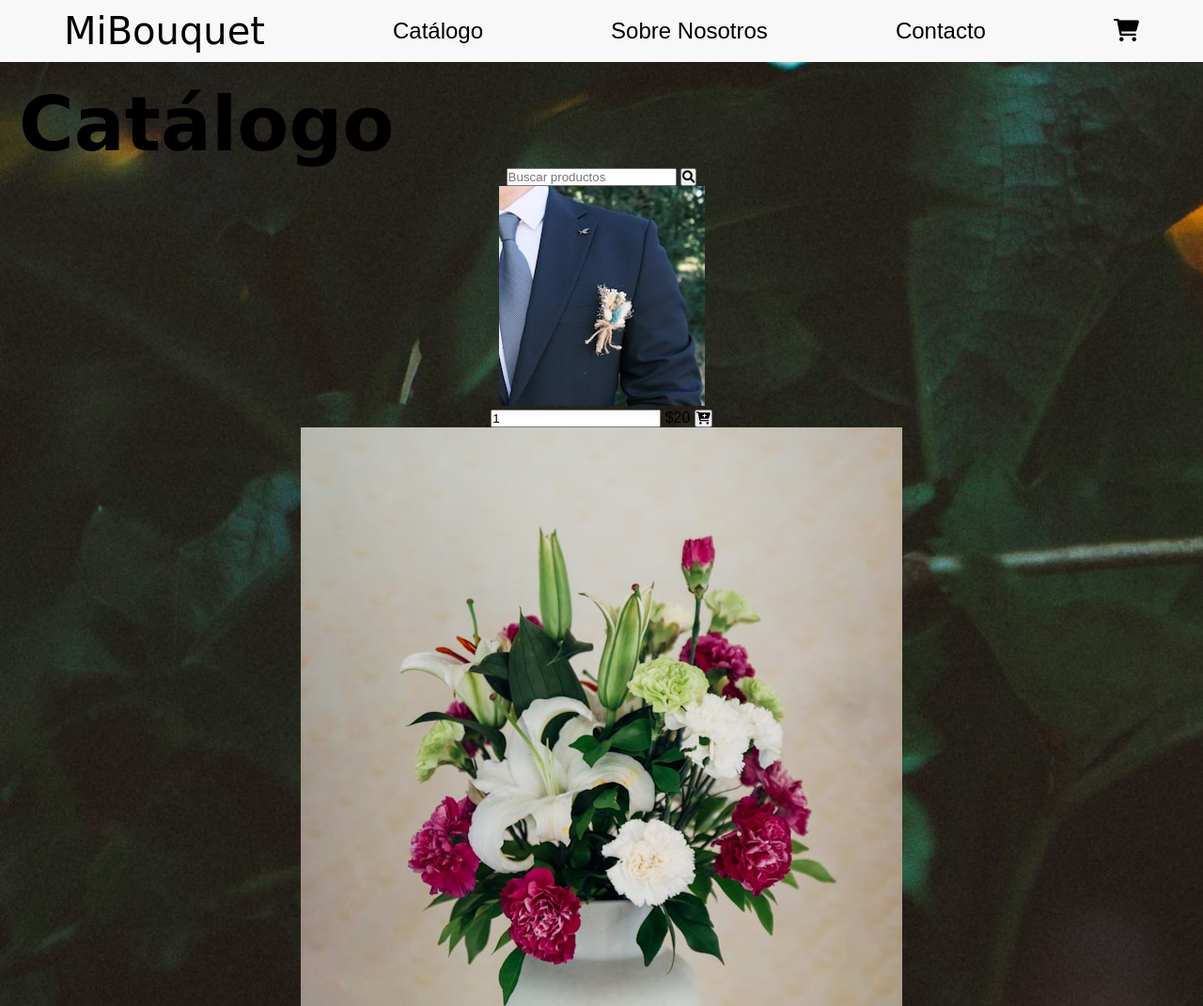
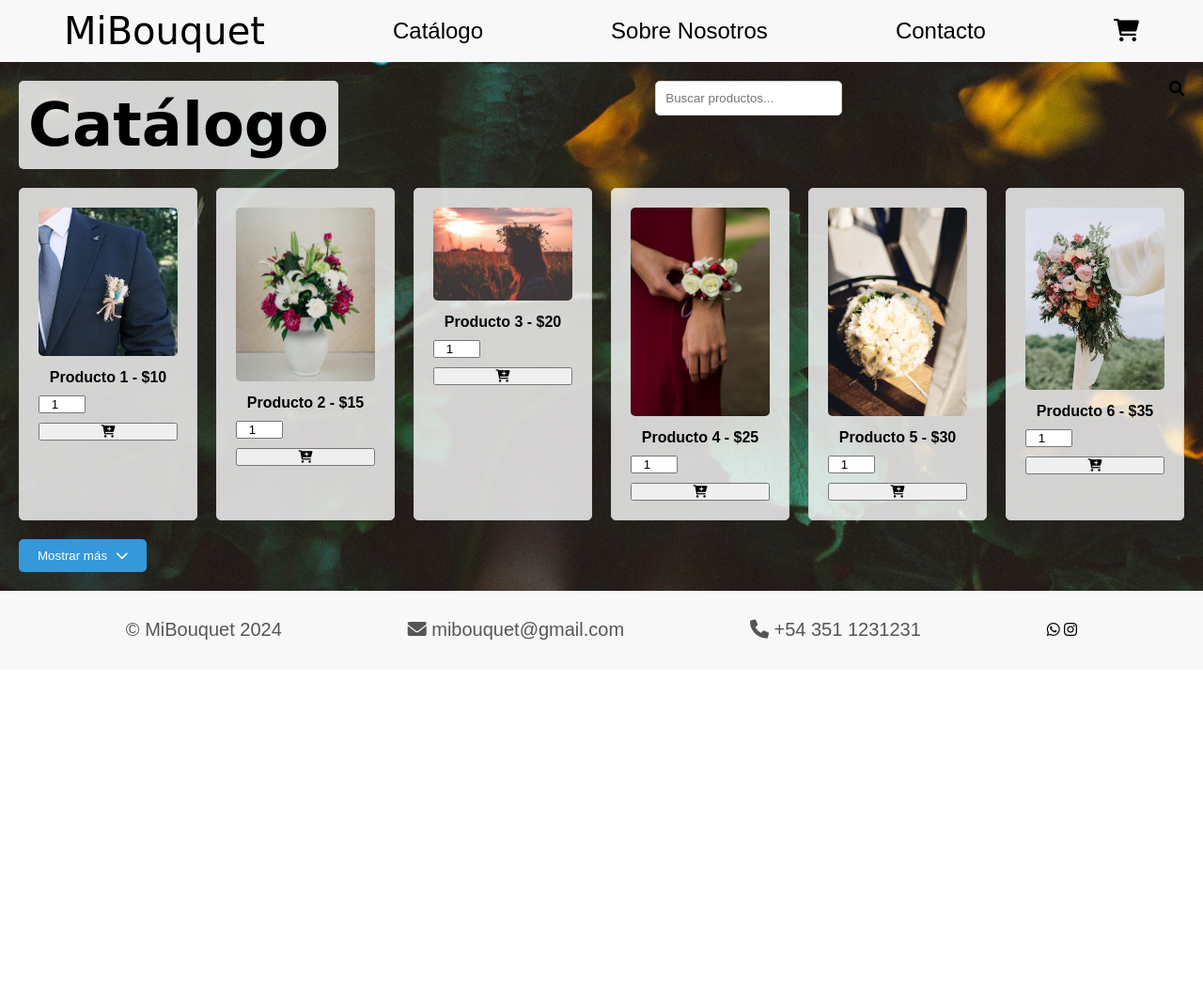
Before and after one commit to juanfierro/PreEntrega2_Fierro, a plain HTML site: page pages/catalogo.html in a window 1280 px wide. Shown: the top 1071 px of the page at 94% size. After the commit the page ends 800 px from the top, so only its background shows below. Drawn offline with Linux system fonts and the light colour scheme; a web font is replaced by a local one.

Commit message:
index responsive, sobre nosotros maquetado, catalogo proceso de responsive

```diff
--- a/css/styles.css
+++ b/css/styles.css
@@ -1,5 +1,17 @@
 @import url('https://fonts.googleapis.com/css2?family=Imperial+Script&display=swap');
 @import url('https://fonts.googleapis.com/css2?family=Imbue&display=swap');
+
+
+
+/* PARA TENER EN CUENTA
+Es buena idea pensar a la hora de configurar los estilos que, como lo mas solicitado es la interfaz
+para celular, principalmente se piensan los estilos para dicha vista "mobile". Por lo que se debe hacer
+en ambos "@media" es condicionar que cambien los estilos, principalmente por defecto para mobile,
+dependiendo del tamaño de la pantalla.
+primero le damos estilos a grids por defecto para la vista mobile y despues condicionamos para las vistas
+mas grandes*/
+
+
 
 *{
     margin: 0;
@@ -26,8 +38,6 @@ header {
     padding: 10px 0;
     box-shadow: 0 2px 4px rgba(0, 0, 0, 0.1);
 }
-
-
 
 
 
@@ -62,13 +72,13 @@ main {
 
 h1{
     font-family: 'Imperial Script', cursive;
-    font-size: 5rem;
+    font-size: 4rem;
     display: flex;
 }
 
 h2{
     font-family: 'Imperial Script', cursive;
-    font-size: 4rem;
+    font-size: 3rem;
     display: flex;
 }
 
@@ -81,6 +91,13 @@ h2{
     font-family: 'Imbue', sans-serif;
     font-size: 2rem;
 }
+
+.fuente-italica {
+    font-size: 2rem;
+    margin-bottom: 20px;
+    font-style: italic;
+}
+
 
 ul {
     list-style-type: none;
@@ -227,9 +244,175 @@ footer .footer-row p:last-child {
     box-sizing: border-box;
 }
 
+
+/* Estilos para la seccion "Catalogo" */
+
+.search-section {
+    display: flex;
+    justify-content: space-between;
+    align-items: center;
+    margin-bottom: 20px;
+    flex-direction: column;
+
+}
+
+.search-section h1 {
+    background-color: rgba(255, 255, 255, 0.8);
+    padding: 10px;
+    border-radius: 5px;
+}
+
+.search-section input {
+    padding: 10px;
+    border: 1px solid #ccc;
+    border-radius: 5px;
+    margin-right: 10px;
+}
+
+
+/* productos del Catalogo */
+
+
+.product-grid {
+    display: grid;
+    grid-template-columns: repeat(auto-fill, minmax(200px, 1fr));
+    gap: 20px;
+}
+
+.product-item {
+    background-color: rgba(255, 255, 255, 0.8);
+    padding: 20px;
+    text-align: center;
+    border: 1px solid #ccc;
+    border-radius: 5px;
+}
+
+.product-item img {
+    width: 100%;
+    height: auto;
+    border-radius: 5px;
+}
+
+.product-details {
+    margin-top: 10px;
+    display: flex;
+    flex-direction: column;
+    gap: 10px;
+}
+
+.product-details p {
+    margin: 0;
+    font-weight: bold;
+}
+
+.product-details input {
+    width: 50px;
+    text-align: center;
+}
+
+
+/* Boton de "mostrar mas" */
+
+.load-more {
+
+    text-align: center;
+    margin-top: 20px;
+}
+
+.load-more button {
+    padding: 10px 20px;
+    border: none;
+    background-color: #3498db;
+    color: #fff;
+    cursor: pointer;
+    border-radius: 5px;
+    display: flex;
+    align-items: center;
+    gap: 10px;
+}
+
+
+
+
+
+
+
+
+
+
+
+
+
+
+/* Estilos para la sección "Sobre Nosotros" */
+.about-section {
+    display: flex;
+    align-items: center;
+    justify-content: center;
+    min-height: 50rem;
+}
+
+.nosotros-container {
+    background: rgba(255, 255, 255, 0.8);
+    padding: 20px;
+    border-radius: 10px;
+    width: 85%;
+    text-align: center;
+}
+
+.nosotros-container p {
+    line-height: 1.6;
+    text-align: left;
+
+}
+
+
+
+
+
+
+
+
+/* Estilos para la sección "Sobre Nosotros" */
+/* .about-section {
+    display: flex;
+    align-items: center;
+    justify-content: center;
+    min-height: 80vh;
+    background: url('../images/background.jpg') no-repeat center center/cover;
+}
+
+.container {
+    background: rgba(255, 255, 255, 0.8);
+    padding: 20px;
+    border-radius: 10px;
+    text-align: center;
+}
+
+h1 {
+    font-family: 'Imperial Script', cursive;
+    font-size: 3rem;
+    margin-bottom: 10px;
+}
+
+.subtitle {
+    font-size: 1.5rem;
+    margin-bottom: 20px;
+    font-style: italic;
+
+} */
+
+
+
+
+
 /* Estilos responsivos */
 
-@media (min-width: 481px) and (max-width: 768px) {
+
+/* "Se cumpliran las siguientes condiciones siempre y cuando el ancho de pantalla
+ sea como minimo 769 px en adelante" (Tablet) */
+
+@media (min-width: 426px) and (max-width: 768px) {
     .featured-section {
         text-align: center;
 
@@ -248,7 +431,29 @@ footer .footer-row p:last-child {
         flex-direction: row;
     }
 
+    .about-section {
+        padding: 20px;
+    }
+
+    .nosotros-container {
+        width: 100%;
+    }
+
+    .search-section {
+        flex-direction: row;
+        align-items: flex-start;
+        gap: 10px;
+    }
+
+    .product-grid {
+        grid-template-columns: repeat(2, 1fr);
+    }
+
+
 }
+
+/* "Se cumpliran las siguientes condiciones siempre y cuando el ancho de pantalla
+sea como minimo 769 px en adelante" (Desktop) */
 
 @media (min-width: 769px) {
 
@@ -262,10 +467,12 @@ footer .footer-row p:last-child {
         justify-content: space-between;
         align-items: center;
         text-align: left;
+        max-width: max-content;
     }
 
     .welcome-text {
         width: 60%;
+        padding-left: 20px;
     }
 
     .welcome-section img.welcome-image {
@@ -290,4 +497,14 @@ footer .footer-row p:last-child {
     footer .footer-container {
         flex-direction: row;
     }
+
+    .search-section {
+        flex-direction: row;
+        align-items: flex-start;
+        gap: 10px;
+    }
+
+    .product-grid {
+        grid-template-columns: repeat(6, 1fr);
+    }
 }
--- a/pages/catalogo.html
+++ b/pages/catalogo.html
@@ -5,7 +5,7 @@
     <meta name="viewport" content="width=device-width, initial-scale=1.0">
     <title>Catálogo - MiBouquet</title>
     <link rel="stylesheet" href="../css/styles.css">
-    <link rel="stylesheet" href="https://cdnjs.cloudflare.com/ajax/libs/font-awesome/6.0.0-beta3/css/all.min.css"> <!-- url de los iconos -->
+    <link rel="stylesheet" href="https://cdnjs.cloudflare.com/ajax/libs/font-awesome/6.0.0-beta3/css/all.min.css">
 </head>
 <body>
     <header>
@@ -20,71 +20,72 @@
         </nav>
     </header>
     <main class="fondo-secundario">
-        <h1>Catálogo</h1>
-        <section>
-            <input type="text" placeholder="Buscar productos">
-            <button><i class="fas fa-search"></i></button>
+        <section class="search-section">
+            <h1>Catálogo</h1>
+            <input type="text" placeholder="Buscar productos..."><i class="fas fa-search"></i>
         </section>
-        <section>
-            <div>
-                <img src="../assets/img/flor_de_solapa.jpg">
-                <div >
+        <section class="product-grid">
+            <div class="product-item">
+                <img src="../assets/img/flor_de_solapa.jpg" alt="Producto 1">
+                <div class="product-details">
+                    <p>Producto 1 - $10</p>
                     <input type="number" value="1" min="1">
-                    <span>$20</span>
                     <button><i class="fas fa-cart-plus"></i></button>
                 </div>
             </div>
-            <div>
-                <img src="../assets/img/centros_de_mesa.jpg">
-                <div >
+            <div class="product-item">
+                <img src="../assets/img/centros_de_mesa.jpg" alt="Producto 2">
+                <div class="product-details">
+                    <p>Producto 2 - $15</p>
                     <input type="number" value="1" min="1">
-                    <span >$25</span>
                     <button><i class="fas fa-cart-plus"></i></button>
                 </div>
             </div>
-            <div>
-                <img src="../assets/img/coronas.jpg">
-                <div >
+            <div class="product-item">
+                <img src="../assets/img/coronas.jpg" alt="Producto 3">
+                <div class="product-details">
+                    <p>Producto 3 - $20</p>
                     <input type="number" value="1" min="1">
-                    <span >$30</span>
                     <button><i class="fas fa-cart-plus"></i></button>
                 </div>
             </div>
-            <div >
-                <img src="../assets/img/pulseras.jpg">
-                <div >
+            <div class="product-item">
+                <img src="../assets/img/pulseras.jpg" alt="Producto 4">
+                <div class="product-details">
+                    <p>Producto 4 - $25</p>
                     <input type="number" value="1" min="1">
-                    <span >$15</span>
                     <button><i class="fas fa-cart-plus"></i></button>
                 </div>
             </div>
-            <div>
-                <img src="../assets/img/ramos.jpg">
-                <div >
+            <div class="product-item">
+                <img src="../assets/img/ramo_blanco.jpg" alt="Producto 5">
+                <div class="product-details">
+                    <p>Producto 5 - $30</p>
                     <input type="number" value="1" min="1">
-                    <span >$18</span>
                     <button><i class="fas fa-cart-plus"></i></button>
                 </div>
             </div>
-            <div >
-                <img src="../assets/img/estructuras.jpg">
-                <div >
+            <div class="product-item">
+                <img src="../assets/img/estructuras.jpg" alt="Producto 6">
+                <div class="product-details">
+                    <p>Producto 6 - $35</p>
                     <input type="number" value="1" min="1">
-                    <span >$22</span>
                     <button><i class="fas fa-cart-plus"></i></button>
                 </div>
             </div>
         </section>
-        <button >Mostrar más <i class="fas fa-chevron-down"></i></button>
+        <section class="load-more">
+            <button>Mostrar más <i class="fas fa-chevron-down"></i></button>
+        </section>
     </main>
     <footer>
-        <p>Copyright &copy; 2024 MiBouquet</p>
+        <p>&copy; MiBouquet 2024</p>
         <p><i class="fas fa-envelope"></i> mibouquet@gmail.com</p>
         <p><i class="fas fa-phone"></i> +54 351 1231231</p>
-        <p>
+        <div class="social-icons">
             <i class="fab fa-whatsapp"></i>
             <i class="fab fa-instagram"></i>
-        </p>
+        </div>
     </footer>
 </body>
 </html>
```
Also changed, not shown: index.html (+1 -1 lines), pages/sobre-nosotros.html (+19 -1 lines).
